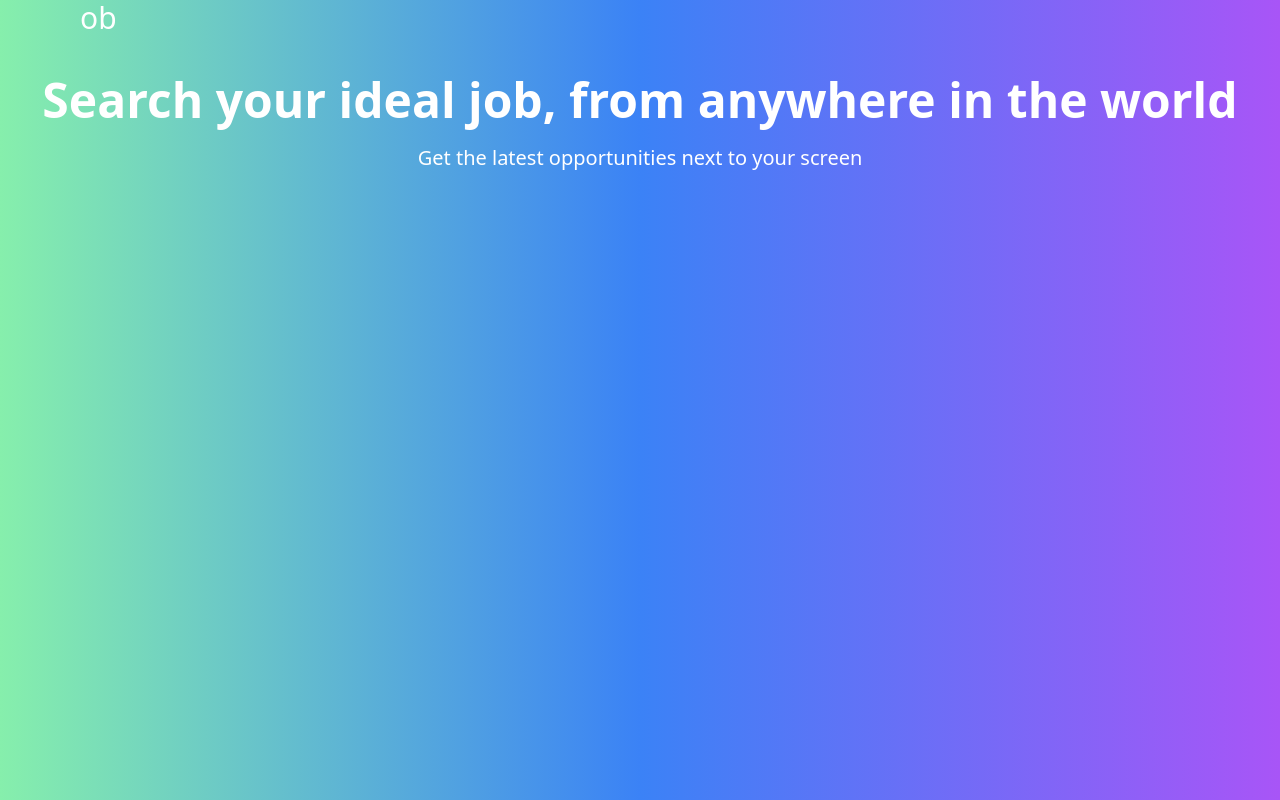
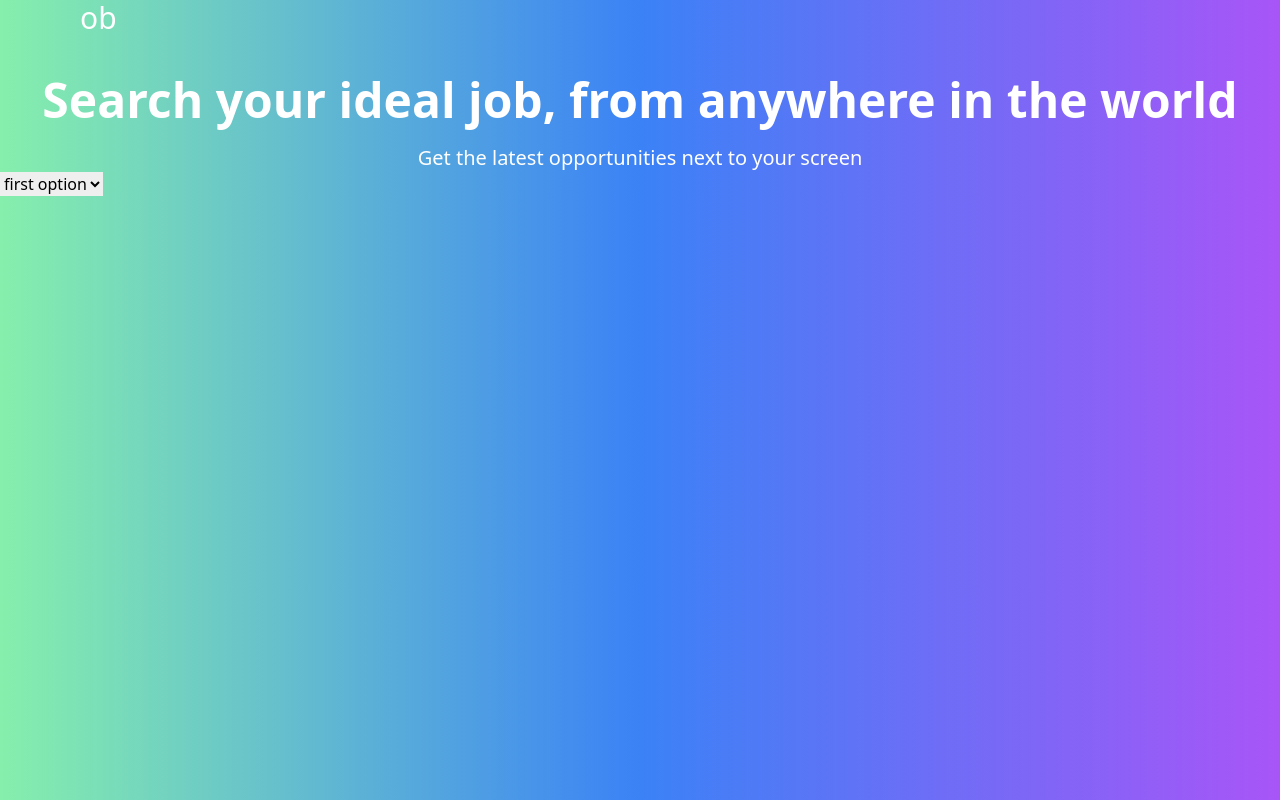
Before and after one commit to OerdBej/Talent-Hunt, a React (Vite) app: page / in a window 1280 px wide. Built offline with nearby package versions, Linux system fonts and the light colour scheme.

Commit message:
working on search bar and removing readme text

```diff
--- a/src/App.jsx
+++ b/src/App.jsx
@@ -1,12 +1,14 @@
 import React from "react";
 import Navbar from "./component/Navbar/Navbar";
 import Header from "./component/Header/Header";
+import SearchBar from "./component/SearchBar/SearchBar";
 
 const App = () => {
   return (
     <div>
       <Navbar />
       <Header />
+      <SearchBar />
     </div>
   );
 };
--- /dev/null
+++ b/src/component/SearchBar/SearchBar.jsx
@@ -0,0 +1,17 @@
+import React from "react";
+
+const SearchBar = () => {
+  return (
+    <div>
+      <select>
+        <option value='' disabled>
+          first option
+        </option>
+        <option value=''>first option</option>
+        <option value=''>first option</option>
+      </select>
+    </div>
+  );
+};
+
+export default SearchBar;
```
Also changed, not shown: 1 other file (tests, documents, lock files or other folders).
